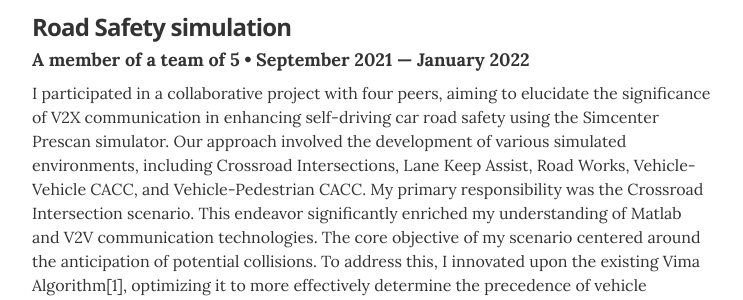
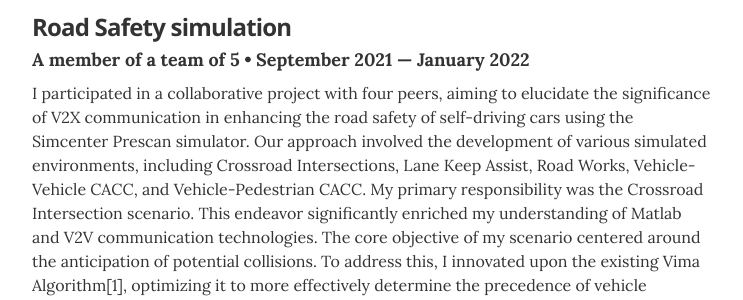
Before and after one commit to Hesham87/Hesham.github.io, a Jekyll site: the page built from index.html, in a window 1280 px wide and 900 px high, scrolled down 936 px. Shown: the part 177-477 px from the top of the window, without its empty margins (268-1011 px from the left). Built offline with Jekyll 4.4.1, drawn with Linux system fonts in a browser that asks for light colours; some of the changed text lies outside the part shown.

Commit message:
Update projects.yml

```diff
--- a/_data/projects.yml
+++ b/_data/projects.yml
@@ -6,7 +6,7 @@
   role: A member of a team of 5
   duration: September 2021 &mdash; January 2022
   # url: "#"
-  description: I participated in a collaborative project with four peers, aiming to elucidate the significance of V2X communication in enhancing self-driving car road safety using the Simcenter Prescan simulator. Our approach involved the development of various simulated environments, including Crossroad Intersections, Lane Keep Assist, Road Works, Vehicle-Vehicle CACC, and Vehicle-Pedestrian CACC. My primary responsibility was the Crossroad Intersection scenario. This endeavor significantly enriched my understanding of Matlab and V2V communication technologies. The core objective of my scenario centered around the anticipation of potential collisions. To address this, I innovated upon the existing Vima Algorithm[1], optimizing it to more effectively determine the precedence of vehicle passage, thereby mitigating collision risks.
+  description: I participated in a collaborative project with four peers, aiming to elucidate the significance of V2X communication in enhancing the road safety of self-driving cars using the Simcenter Prescan simulator. Our approach involved the development of various simulated environments, including Crossroad Intersections, Lane Keep Assist, Road Works, Vehicle-Vehicle CACC, and Vehicle-Pedestrian CACC. My primary responsibility was the Crossroad Intersection scenario. This endeavor significantly enriched my understanding of Matlab and V2V communication technologies. The core objective of my scenario centered around the anticipation of potential collisions. To address this, I innovated upon the existing Vima Algorithm[1], optimizing it to more effectively determine the precedence of vehicle passage, thereby mitigating collision risks.
 
 # Springfield Community Outreach Group
 - project: Cooperative Adaptive Cruise Control (CACC)
```
